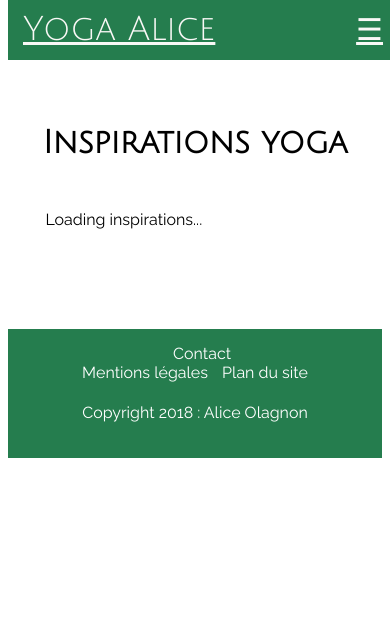
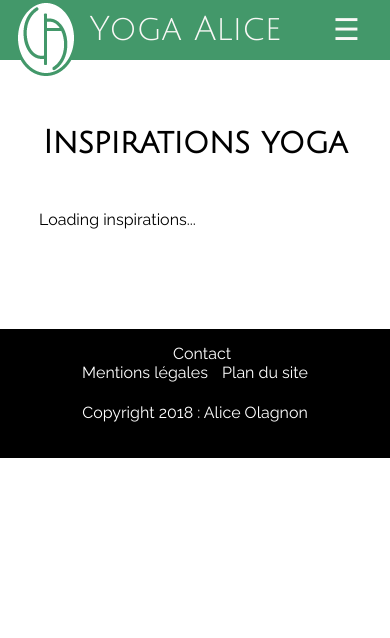
Before and after one commit to lfoussat/yoga-alice, a website with bundled scripts: page client/index.html in a window 390 px wide. Built offline with nearby package versions, Linux system fonts and the light colour scheme; files whose address does not match are found by name.

Commit message:
add yoga alice logo

```diff
--- a/client/css/styles.css
+++ b/client/css/styles.css
@@ -2,6 +2,7 @@
 
 body {
   font-family: 'Raleway', sans-serif;
+  margin: 0px;
 }
 
 h1 {
@@ -22,8 +23,8 @@ h1 {
   position: fixed;
   z-index: 1;
   top: 0;
-  left: 0;
-  background-color: #8CAED6;
+  right: 0;
+  background-color: #43986A;
   overflow-x: hidden;
   transition: 0.5s;
 }
@@ -71,7 +72,7 @@ h1 {
 /***************** FOOTER STYLE *****************/
 
 #yogaAliceFooter {
-  background-color: #257D4E;
+  background-color: #000000;
   text-align: center;
   padding: 15px;
   margin-top: 100px;
@@ -100,7 +101,7 @@ h1 {
   position: fixed;
   width: 100%;
   top: 0;
-  background-color: #257D4E;
+  background-color: #43986A;
   display: block;
   height: 60px;
   padding: 0px;
@@ -120,6 +121,8 @@ h1 {
 
 #yogaAliceLogo a {
   color: #f9f8f6;
+  vertical-align: top;
+  text-decoration: none;
 }
 
 /* #yogaAliceLogo a:hover {
@@ -127,7 +130,7 @@ h1 {
 } */
 
 /* Navigation - open btn */
-#openNavBtn {
+#openNavBtn, #burgerBtn {
   font-size: 30px;
   cursor: pointer;
   position: absolute;
@@ -135,10 +138,11 @@ h1 {
   right: 0;
   margin-right: 15px;
   line-height: 60px;
+  text-decoration: none;
   color: #f9f8f6;
 }
 
-#openNavBtn:hover {
+#openNavBtn:hover, #burgerBtn:hover {
   text-decoration: none;
   color: #f9f8f6;
 }
--- a/client/js/components/header.js
+++ b/client/js/components/header.js
@@ -1,6 +1,8 @@
 // html injection
-const createHeader = () => `<div id="yogaAliceNavbar">
+const createHeader = () => `
+<div id="yogaAliceNavbar">
   <div id="yogaAliceLogo">
+    <img src="../img/logo-alice-test1.png">
     <a href="index.html">Yoga Alice</a>
   </div>
   <div id="mainNav">
```
Also changed, not shown: client/img/logo-alice-test1.png (added). Lines whose indentation alone changed are shown as unchanged.
